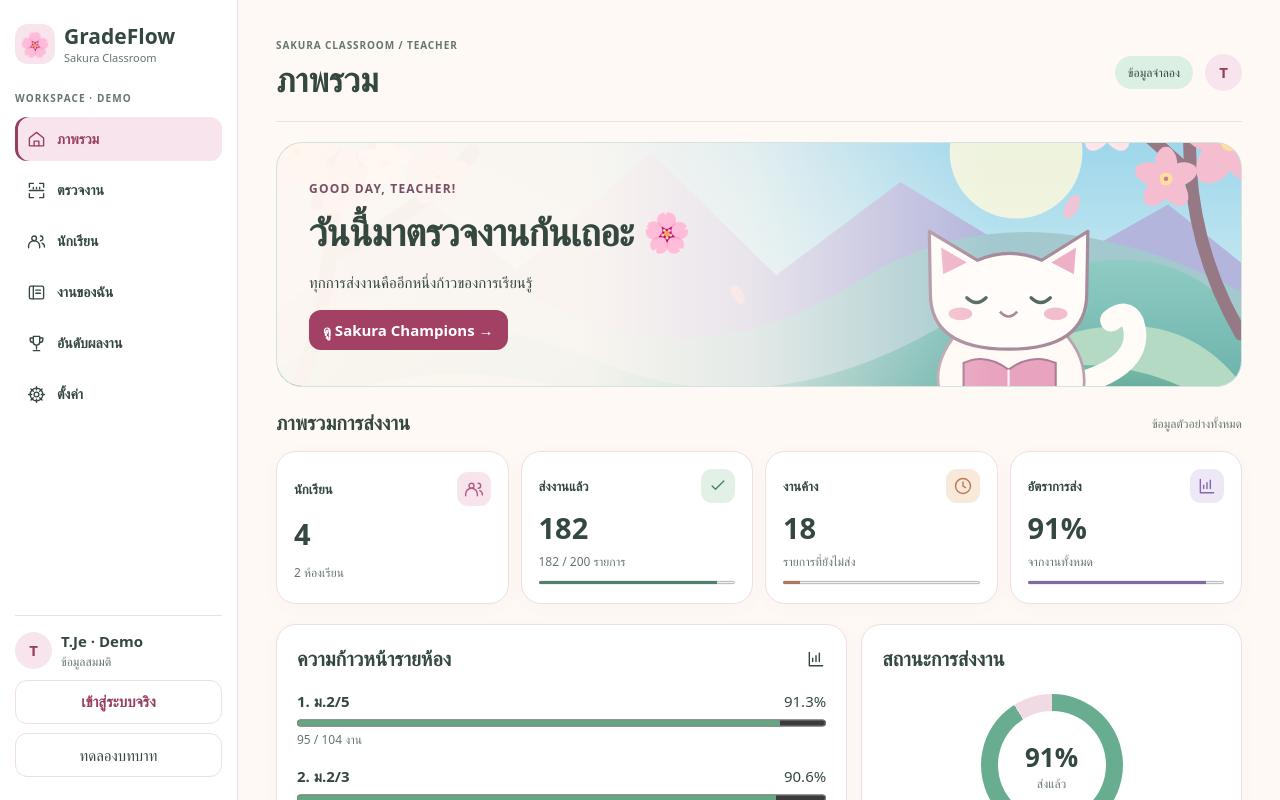
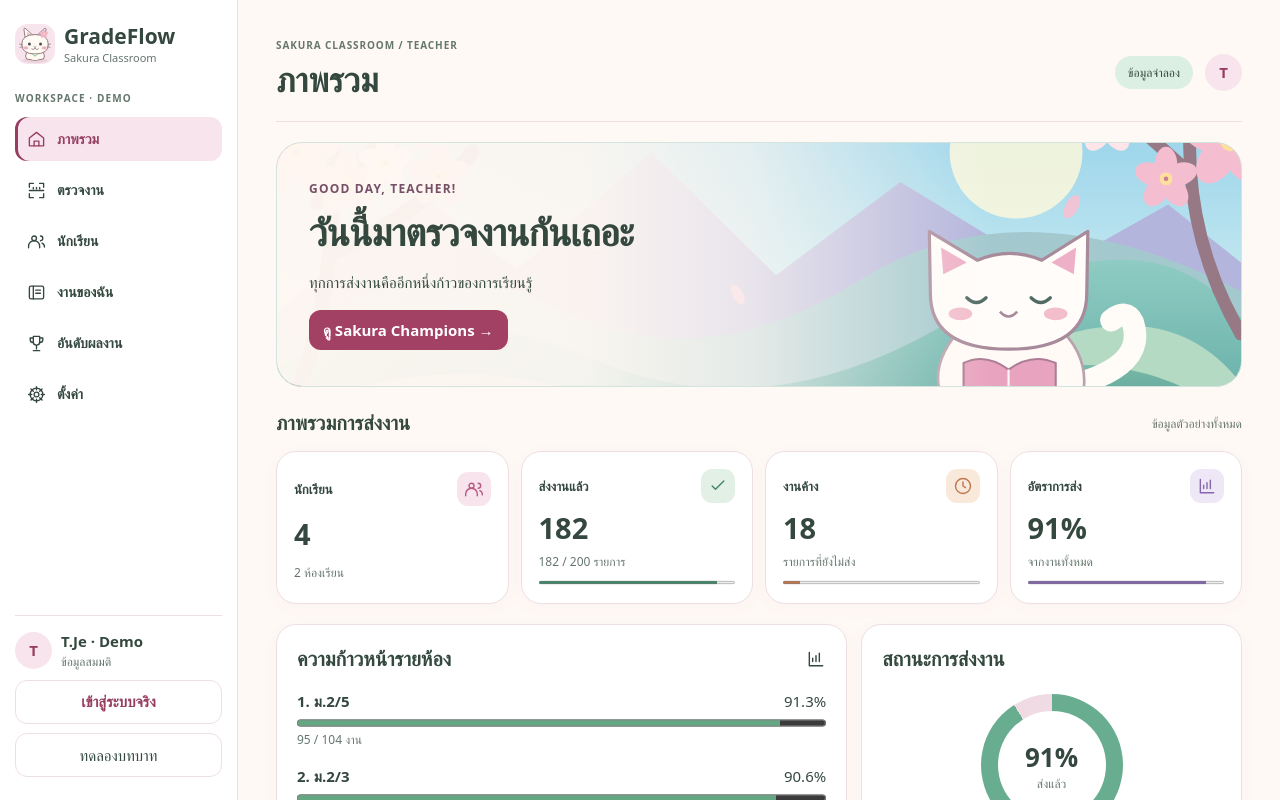
Before and after one commit to Jezang/gradeflow-next, a Next.js app: page /demo in a window 1280 px wide. Shown: the top 800 px of the page. Built offline with nearby package versions, Linux system fonts and the light colour scheme.

Commit message:
Unify minimal Sakura artwork and icons in app/demo/page.tsx

```diff
--- a/app/demo/page.tsx
+++ b/app/demo/page.tsx
@@ -17,11 +17,11 @@ export default function Home(){
  const kpis=[{label:'นักเรียน',value:students.length,icon:'students',note:'2 ห้องเรียน',progress:null,tone:'rose'},{label:'ส่งงานแล้ว',value:sent,icon:'check',note:sent+' / '+total+' รายการ',progress:percent(sent,total),tone:'mint'},{label:'งานค้าง',value:total-sent,icon:'clock',note:'รายการที่ยังไม่ส่ง',progress:percent(total-sent,total),tone:'peach'},{label:'อัตราการส่ง',value:percent(sent,total)+'%',icon:'chart',note:'จากงานทั้งหมด',progress:percent(sent,total),tone:'lilac'}];
  function navigate(next:string){setPage(next);setLogin(false);setNavOpen(false)}
  return <div className="shell garden sakura-dashboard teacher-hub"><aside className={navOpen?'hub-sidebar nav-open':'hub-sidebar'}>
-  <div className="hub-brand-row"><div className="brand"><span className="hub-brand-mark">🌸</span><div>GradeFlow<small>Sakura Classroom</small></div></div><button type="button" className="hub-menu-toggle" aria-expanded={navOpen} aria-controls="demo-navigation" aria-label="เปิดหรือปิดเมนู" onClick={()=>setNavOpen(v=>!v)}><SakuraIcon name="menu"/></button></div>
+  <div className="hub-brand-row"><div className="brand"><span className="hub-brand-mark"><SakuraAnimalAvatar animal="cat"/></span><div>GradeFlow<small>Sakura Classroom</small></div></div><button type="button" className="hub-menu-toggle" aria-expanded={navOpen} aria-controls="demo-navigation" aria-label="เปิดหรือปิดเมนู" onClick={()=>setNavOpen(v=>!v)}><SakuraIcon name="menu"/></button></div>
   <div className="hub-sidebar-body" id="demo-navigation"><p className="hub-nav-label">WORKSPACE · DEMO</p><nav aria-label="เมนูพื้นที่ทดลอง">{menus.filter(([m])=>m!=='Admin Center'||role==='admin').map(([m,icon])=><button key={m} className={page===m&&!login?'active':''} aria-current={page===m&&!login?'page':undefined} onClick={()=>navigate(m)}><SakuraIcon name={icon}/><span>{m}</span></button>)}</nav><div className="sidefoot hub-account"><span className="hub-avatar" aria-hidden="true">T</span><div><strong>T.Je · Demo</strong><small>ข้อมูลสมมติ</small></div><Link className="hub-account-link" href="/login">เข้าสู่ระบบจริง</Link><button onClick={()=>{setLogin(true);setNavOpen(false)}}>ทดลองบทบาท</button></div></div>
  </aside><main><header className="hub-topbar"><div><small>SAKURA CLASSROOM / {role.toUpperCase()}</small><h1>{login?'เข้าสู่ระบบ':page}</h1></div><div className="hub-header-end"><span className="pill">ข้อมูลจำลอง</span><span className="hub-avatar" aria-hidden="true">T</span></div></header>
  {login?<section className="panel login"><h2>ยินดีต้อนรับสู่ GradeFlow</h2><p>ตัวอย่างหน้าล็อกอิน — ยังไม่ยืนยันตัวตนจริง</p><label>อีเมล<input type="email" placeholder="teacher@example.com" disabled/></label><label>รหัสผ่าน<input type="password" placeholder="••••••••" disabled/></label><button className="primary" onClick={()=>{setRole('teacher');navigate('ภาพรวม')}}>ทดลองบทบาทครู</button><button onClick={()=>{setRole('admin');navigate('Admin Center')}}>ทดลองบทบาทแอดมิน</button></section>:<>
- {overview&&<><section className="hero hub-garden-hero"><div className="hub-hero-copy"><small>GOOD DAY, TEACHER!</small><h2>วันนี้มาตรวจงานกันเถอะ 🌸</h2><p>ทุกการส่งงานคืออีกหนึ่งก้าวของการเรียนรู้</p><button className="primary" onClick={()=>navigate('อันดับผลงาน')}>ดู Sakura Champions →</button></div></section>
+ {overview&&<><section className="hero hub-garden-hero"><div className="hub-hero-copy"><small>GOOD DAY, TEACHER!</small><h2>วันนี้มาตรวจงานกันเถอะ</h2><p>ทุกการส่งงานคืออีกหนึ่งก้าวของการเรียนรู้</p><button className="primary" onClick={()=>navigate('อันดับผลงาน')}>ดู Sakura Champions →</button></div></section>
  <div className="hub-section-heading"><h2>ภาพรวมการส่งงาน</h2><small>ข้อมูลตัวอย่างทั้งหมด</small></div>
  <div className="stats hub-kpis">{kpis.map(k=><section key={k.label} className={'panel hub-kpi '+k.tone}><div className="hub-kpi-head"><span>{k.label}</span><span className="hub-kpi-icon"><SakuraIcon name={k.icon}/></span></div><strong>{k.value}</strong><small>{k.note}</small>{k.progress!==null&&<progress max={100} value={k.progress} aria-label={k.label}/>}</section>)}</div></>}
  {(overview||page==='อันดับผลงาน')?<><div className="hub-analytics">
@@ -29,6 +29,6 @@ export default function Home(){
  <section className="panel hub-ring-panel"><h2>สถานะการส่งงาน</h2><div className="hub-ring" style={{background:'conic-gradient(#69ad90 '+(sent/total*360)+'deg, #f0dbe4 0deg)'}}><div><strong>{percent(sent,total)}%</strong><small>ส่งแล้ว</small></div></div><div className="hub-legend"><span><i/> ส่งแล้ว {sent}</span><span><i/> ค้าง {total-sent}</span></div></section>
  </div><section className="panel champions-panel"><div className="hub-section-heading"><h2 className="sakura-icon-heading"><SakuraIcon name="ranking"/> Sakura Champions</h2><small>จัดอันดับจากข้อมูลจำลอง</small></div><div className="filters"><label>ห้อง<select value={room} onChange={e=>setRoom(e.target.value)}>{['ทั้งหมด','ม.2/5','ม.2/3'].map(r=><option key={r}>{r}</option>)}</select></label><label>จัดอันดับตาม<select value={metric} onChange={e=>setMetric(e.target.value)}><option value="count">จำนวนงานที่ส่ง</option><option value="rate">อัตราการส่ง</option></select></label></div>
  {page==='อันดับผลงาน'&&<div className="sakura-podium hub-podium">{visible.slice(0,3).map((s,i)=><div key={s.name} className={'podium-step podium-'+i}><div className="podium-character"><SakuraAnimalAvatar animal={s.animal}/></div><span className="podium-medal"><SakuraRankMedal rank={i+1}/></span><strong>{s.name}</strong><small>{metric==='count'?s.sent+' งาน':(s.sent/s.total*100).toFixed(1)+'%'}</small></div>)}</div>}
- <div className="hub-student-list">{visible.map((s,i)=><div className="rank" key={s.name}><b>{i+1}</b><span className="avatar sakura-animal-badge"><SakuraAnimalAvatar animal={s.animal}/></span><div><strong>{s.name}</strong><small>{s.room} · {s.sent}/{s.total} งาน</small></div><progress max={s.total} value={s.sent} aria-label={'การส่งงานของ '+s.name}/><strong className="score">{metric==='count'?s.sent+' งาน':(s.sent/s.total*100).toFixed(1)+'%'}</strong></div>)}</div></section></>:<section className="panel"><h2>{page}</h2>{page==='Admin Center'?<div className="admin">{['นักเรียน','ครู','ห้องเรียน','รายวิชา','การจัดการสอน','ปีการศึกษา'].map(x=><div className="tile" key={x}>🌸 {x}<small>ข้อมูลจำลอง</small></div>)}</div>:<p>โมดูลนี้อยู่ในแผนพัฒนา ยังไม่สามารถบันทึกข้อมูลจริงได้</p>}</section>}
+ <div className="hub-student-list">{visible.map((s,i)=><div className="rank" key={s.name}><b>{i+1}</b><span className="avatar sakura-animal-badge"><SakuraAnimalAvatar animal={s.animal}/></span><div><strong>{s.name}</strong><small>{s.room} · {s.sent}/{s.total} งาน</small></div><progress max={s.total} value={s.sent} aria-label={'การส่งงานของ '+s.name}/><strong className="score">{metric==='count'?s.sent+' งาน':(s.sent/s.total*100).toFixed(1)+'%'}</strong></div>)}</div></section></>:<section className="panel"><h2>{page}</h2>{page==='Admin Center'?<div className="admin">{['นักเรียน','ครู','ห้องเรียน','รายวิชา','การจัดการสอน','ปีการศึกษา'].map(x=><div className="tile" key={x}><SakuraIcon name="flower"/> {x}<small>ข้อมูลจำลอง</small></div>)}</div>:<p>โมดูลนี้อยู่ในแผนพัฒนา ยังไม่สามารถบันทึกข้อมูลจริงได้</p>}</section>}
  </>}<footer>GradeFlow Next · Demo · ไม่ใช่ระบบใช้งานจริง</footer></main></div>
 }
```
